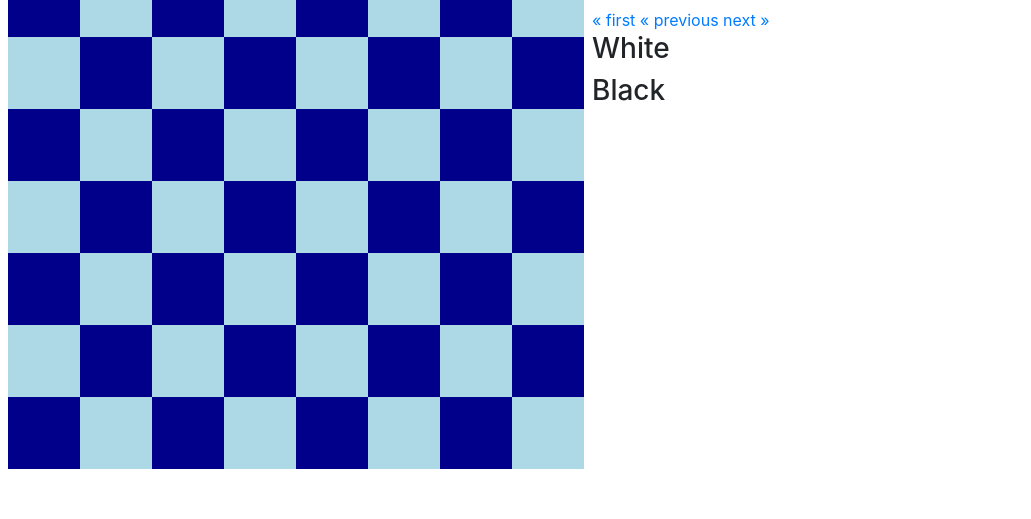
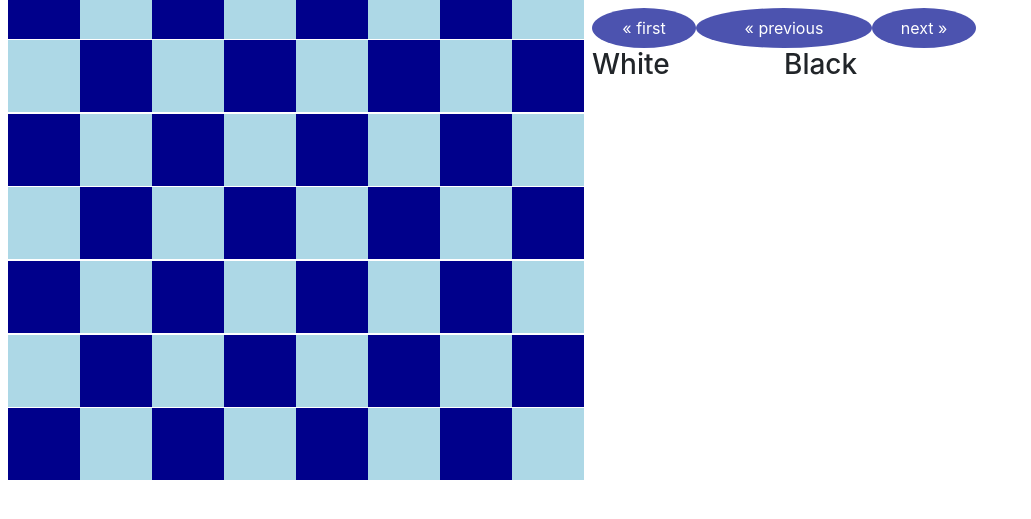
Before and after one commit to theovoss/DjangoChessApi, a Django app: template DjangoChessApi/Chess/templates/chess/main/play_game.html in a window 1280 px wide. Shown: the part 227-746 px from the top of the page, without its empty margins (0-1031 px from the left). Run offline with Django 3.2, Linux system fonts and the light colour scheme; the template is opened without the code that fills it, so the values that code supplies are empty; some libraries are stand-ins or nearby versions.

Commit message:
align history elements so flex doesn't stretch them to fill

```diff
--- a/DjangoChessApi/Chess/static/css/history.css
+++ b/DjangoChessApi/Chess/static/css/history.css
@@ -8,6 +8,7 @@
   overflow: scroll;
   display: flex;
   flex-wrap: wrap;
+  align-content: flex-start;
 }
 
 .history h3 {
--- a/DjangoChessApi/Chess/templates/chess/main/play_game.html
+++ b/DjangoChessApi/Chess/templates/chess/main/play_game.html
@@ -5,6 +5,7 @@
 {% block head %}
   <link rel="stylesheet" href="{% static 'css/board.css' %}">
   <link rel="stylesheet" href="{% static 'css/play_game.css' %}">
+  <link rel="stylesheet" href="{% static 'css/history.css' %}">
 {% endblock %}
 
 {% block body %}
```
